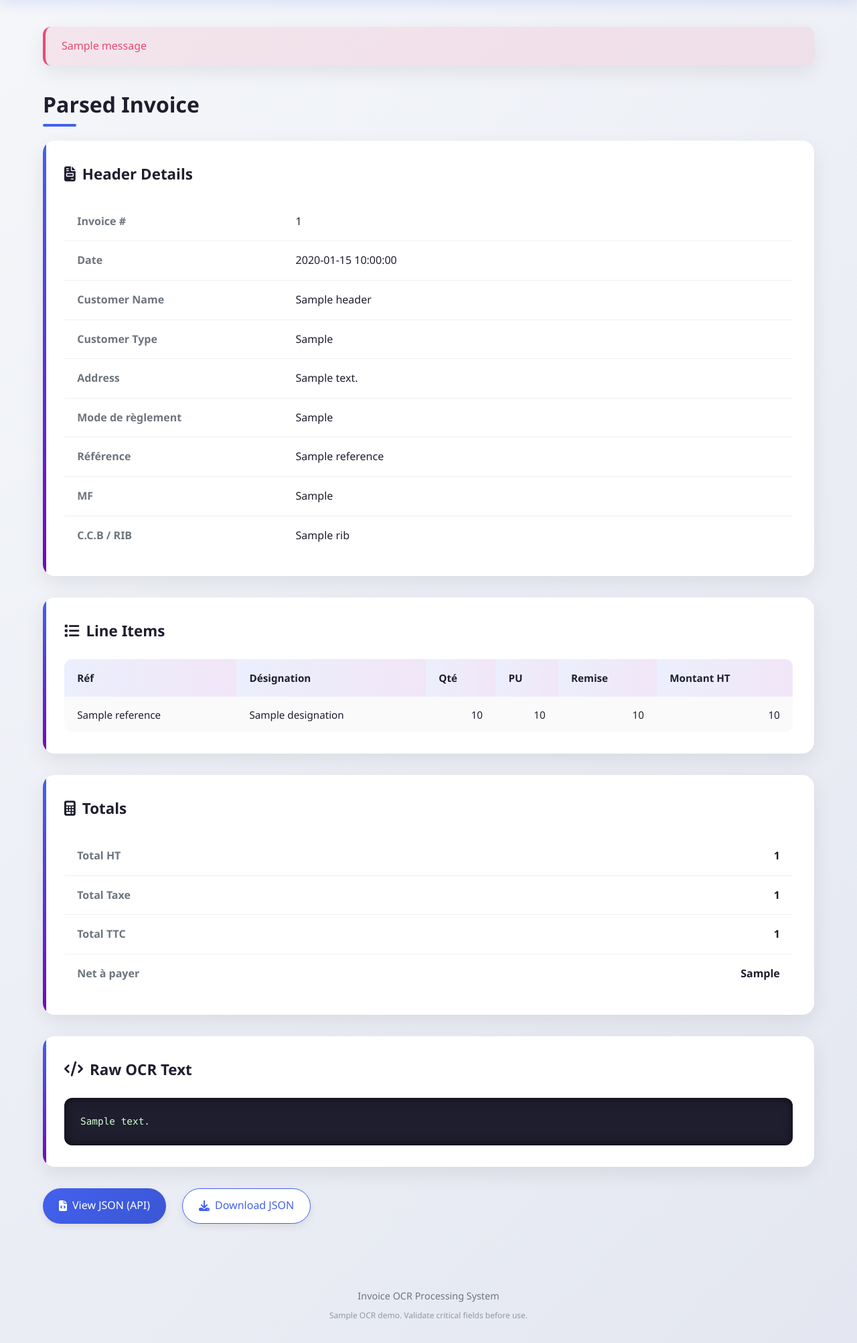
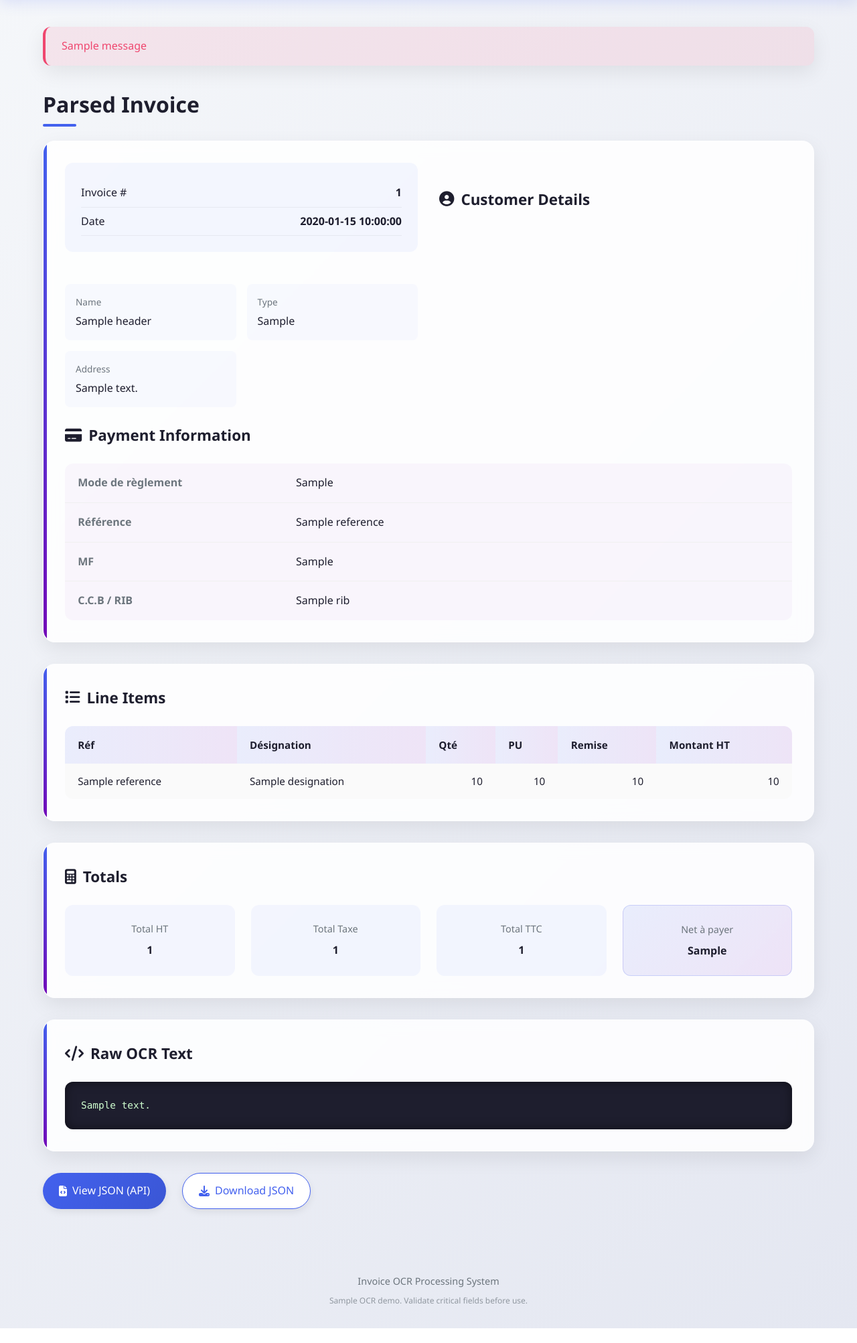
Before and after one commit to nadine-omri/OCR_Facture, a Flask app: template templates/invoice.html in a window 1280 px wide. Shown: the part 84-2089 px from the top of the page at 67% size. After the commit the page ends 2067 px from the top, so only its background shows below. Run offline with Flask 3, Linux system fonts and the light colour scheme; the template is opened without the code that fills it: most values are stand-ins (such as "Sample title", 1, 10 or a date in 2020); one stand-in notice (Sample message) is shown; parts of the project's set-up code (start-up, migrations or seed data) failed here and were passed over.

Commit message:
enhancz UI

```diff
--- a/templates/base.html
+++ b/templates/base.html
@@ -17,6 +17,8 @@
       --danger: #ef476f;
       --card-shadow: 0 10px 30px rgba(0, 0, 0, 0.08);
       --transition: all 0.3s cubic-bezier(0.25, 0.8, 0.25, 1);
+      --glass-bg: rgba(255, 255, 255, 0.85);
+      --glass-border: rgba(255, 255, 255, 0.2);
     }
 
     * {
@@ -131,7 +133,7 @@
 
     /* Card styling */
     .card {
-        background: white;
+      background: var(--glass-bg);
       border-radius: 18px;
       padding: 2rem;
       box-shadow: var(--card-shadow);
@@ -140,6 +142,8 @@
       animation: fadeInUp 0.6s ease-out;
       position: relative;
       overflow: hidden;
+      backdrop-filter: blur(10px);
+      border: 1px solid var(--glass-border);
     }
 
     .card:hover {
@@ -407,9 +523,31 @@
     {% endwith %}
     {% block content %}{% endblock %}
   </main>
+
   <footer class="footer">
     <p>Invoice OCR Processing System</p>
     <small>Sample OCR demo. Validate critical fields before use.</small>
   </footer>
+
+  <script>
+    // Modal control functions
+    function showModal() {
+      document.getElementById('uploadModal').classList.add('active');
+    }
+
+    function hideModal() {
+      document.getElementById('uploadModal').classList.remove('active');
+    }
+
+    // Show modal on form submission
+    document.addEventListener('DOMContentLoaded', function() {
+      const uploadForm = document.querySelector('.upload-form');
+      if (uploadForm) {
+        uploadForm.addEventListener('submit', function() {
+          showModal();
+        });
+      }
+    });
+  </script>
 </body>
 </html>
--- a/templates/invoice.html
+++ b/templates/invoice.html
@@ -4,28 +4,37 @@
 <h2>Parsed Invoice</h2>
 
 <section class="card hdr">
-    <h3><i class="fas fa-file-invoice"></i> Header Details</h3>
+  <div class="invoice-header">
+    <div class="invoice-meta">
+      <div class="invoice-number">
+        <span>Invoice #</span>
+        <strong>{{ invoice.header.invoice_number }}</strong>
+      </div>
+      <div class="invoice-date">
+        <span>Date</span>
+        <strong>{{ invoice.header.invoice_date }}</strong>
+      </div>
+    </div>
+    <h3><i class="fas fa-user-circle"></i> Customer Details</h3>
+    <div class="customer-details">
+      <div>
+        <span>Name</span>
+        <p>{{ invoice.header.customer_name }}</p>
+      </div>
+      <div>
+        <span>Type</span>
+        <p>{{ invoice.header.customer_type }}</p>
+      </div>
+      <div>
+        <span>Address</span>
+        <p>{{ invoice.header.customer_address }}</p>
+      </div>
+    </div>
+  </div>
+
+  <div class="payment-details">
+    <h3><i class="fas fa-credit-card"></i> Payment Information</h3>
     <table class="kv">
-        <tr>
-            <th>Invoice #</th>
-            <td>{{ invoice.header.invoice_number }}</td>
-        </tr>
-        <tr>
-            <th>Date</th>
-            <td>{{ invoice.header.invoice_date }}</td>
-        </tr>
-        <tr>
-            <th>Customer Name</th>
-            <td>{{ invoice.header.customer_name }}</td>
-        </tr>
-        <tr>
-            <th>Customer Type</th>
-            <td>{{ invoice.header.customer_type }}</td>
-        </tr>
-        <tr>
-            <th>Address</th>
-            <td>{{ invoice.header.customer_address }}</td>
-        </tr>
       <tr>
         <th>Mode de règlement</th>
         <td>{{ invoice.header.mode_reglement }}</td>
@@ -43,11 +52,13 @@
         <td>{{ invoice.header.rib }}</td>
       </tr>
     </table>
+  </div>
 </section>
 
 <section class="card lines">
   <h3><i class="fas fa-list"></i> Line Items</h3>
   {% if invoice.lines %}
+  <div class="table-responsive">
     <table class="items">
       <thead>
         <tr>
@@ -72,35 +83,39 @@
         {% endfor %}
       </tbody>
     </table>
+  </div>
   {% else %}
-    <h4>Couldn’t parse table rows – showing all raw lines:</h4>
+  <div class="parse-error">
+    <h4><i class="fas fa-exclamation-triangle"></i> Couldn't parse table rows</h4>
+    <p>Showing all raw lines:</p>
     <pre>{{ invoice.raw_text }}</pre>
+  </div>
   {% endif %}
 </section>
 
 <section class="card totals">
   <h3><i class="fas fa-calculator"></i> Totals</h3>
   {% if invoice.totals %}
-    <table class="kv">
-        <tr>
-            <th>Total HT</th>
-            <td class="num">{{ invoice.totals.total_ht }}</td>
-        </tr>
-        <tr>
-            <th>Total Taxe</th>
-            <td class="num">{{ invoice.totals.total_tax }}</td>
-        </tr>
-        <tr>
-            <th>Total TTC</th>
-            <td class="num">{{ invoice.totals.total_ttc }}</td>
-        </tr>
-        <tr>
-            <th>Net à payer</th>
-            <td class="num">{{ invoice.totals.net_to_pay }}</td>
-        </tr>
-    </table>
+  <div class="totals-grid">
+    <div class="total-item">
+      <span>Total HT</span>
+      <strong>{{ invoice.totals.total_ht }}</strong>
+    </div>
+    <div class="total-item">
+      <span>Total Taxe</span>
+      <strong>{{ invoice.totals.total_tax }}</strong>
+    </div>
+    <div class="total-item">
+      <span>Total TTC</span>
+      <strong>{{ invoice.totals.total_ttc }}</strong>
+    </div>
+    <div class="total-item highlight">
+      <span>Net à payer</span>
+      <strong>{{ invoice.totals.net_to_pay }}</strong>
+    </div>
+  </div>
   {% else %}
-    <p>No totals parsed.</p>
+  <p class="no-totals">No totals parsed.</p>
   {% endif %}
 </section>
 
@@ -117,4 +132,97 @@
     <i class="fas fa-download"></i> Download JSON
   </a>
 </div>
+
+<style>
+  .invoice-header {
+    display: grid;
+    grid-template-columns: 1fr 1fr;
+    gap: 2rem;
+    margin-bottom: 1.5rem;
+  }
+
+  .invoice-meta {
+    background: rgba(67, 97, 238, 0.05);
+    border-radius: 12px;
+    padding: 1.5rem;
+  }
+
+  .invoice-number, .invoice-date {
+    display: flex;
+    justify-content: space-between;
+    padding: 0.5rem 0;
+    border-bottom: 1px solid rgba(0,0,0,0.05);
+  }
+
+  .customer-details {
+    display: grid;
+    grid-template-columns: 1fr 1fr;
+    gap: 1rem;
+    margin-top: 1rem;
+  }
+
+  .customer-details > div {
+    background: rgba(67, 97, 238, 0.03);
+    border-radius: 8px;
+    padding: 1rem;
+  }
+
+  .customer-details span {
+    display: block;
+    font-size: 0.85rem;
+    color: var(--gray);
+    margin-bottom: 0.3rem;
+  }
+
+  .payment-details table {
+    background: rgba(114, 9, 183, 0.03);
+    border-radius: 12px;
+  }
+
+  .table-responsive {
+    overflow-x: auto;
+  }
+
+  .totals-grid {
+    display: grid;
+    grid-template-columns: repeat(auto-fit, minmax(200px, 1fr));
+    gap: 1.5rem;
+  }
+
+  .total-item {
+    background: rgba(67, 97, 238, 0.05);
+    padding: 1.5rem;
+    border-radius: 12px;
+    text-align: center;
+  }
+
+  .total-item span {
+    display: block;
+    font-size: 0.9rem;
+    color: var(--gray);
+    margin-bottom: 0.5rem;
+  }
+
+  .total-item.highlight {
+    background: linear-gradient(135deg, rgba(67, 97, 238, 0.1), rgba(114, 9, 183, 0.1));
+    border: 1px solid rgba(67, 97, 238, 0.2);
+  }
+
+  .parse-error {
+    background: rgba(239, 71, 111, 0.05);
+    border-radius: 12px;
+    padding: 1.5rem;
+    border-left: 4px solid var(--danger);
+  }
+
+  @media (max-width: 768px) {
+    .invoice-header {
+      grid-template-columns: 1fr;
+    }
+
+    .customer-details {
+      grid-template-columns: 1fr;
+    }
+  }
+</style>
 {% endblock %}
```
Also changed, not shown: other parts of templates/base.html (+112 -0 lines), templates/error.html (+9 -4 lines), templates/upload.html (+7 -11 lines). Lines whose indentation alone changed are shown as unchanged.
